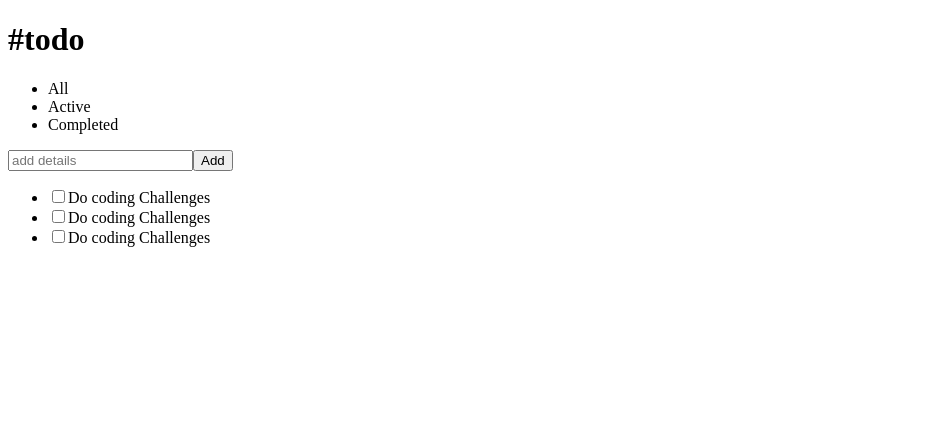
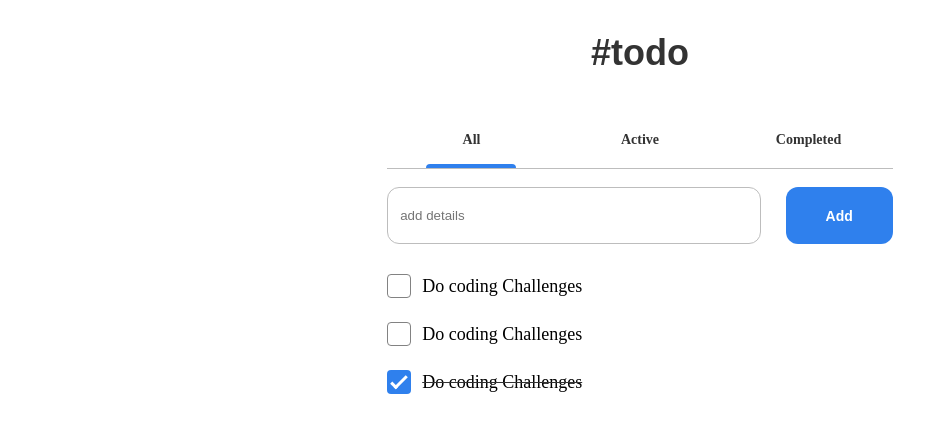
Before and after one commit to leekfsolo/todolist, a React (Create React App) app: page / in a window 1280 px wide. Shown: the top 432 px of the page, without its empty margins (0-948 px from the left). Built offline with nearby package versions, Linux system fonts and the light colour scheme.

Commit message:
feat: add custom checkbox

```diff
--- a/src/app/App.module.scss
+++ b/src/app/App.module.scss
@@ -0,0 +1,170 @@
+@use "../common/ui/colors";
+
+#main {
+  display: flex;
+  flex-direction: column;
+  align-items: center;
+  height: 100vh;
+  width: 100%;
+
+  .container {
+    width: 40%;
+
+    h1 {
+      font-family: "Raleway", sans-serif;
+      font-weight: 700;
+      font-size: 36px;
+      color: colors.$black-1;
+      text-align: center;
+      margin-bottom: 58px;
+    }
+
+    .nav {
+      width: 100%;
+      border-bottom: 1px solid colors.$gray-4;
+      margin-bottom: 18px;
+
+      ul {
+        display: flex;
+        justify-content: space-around;
+        text-align: center;
+        list-style-type: none;
+        width: 100%;
+        margin: 0;
+        padding: 0;
+
+        .navItem {
+          font-weight: 600;
+          font-size: 14px;
+          color: colors.$black-1;
+          display: inline-block;
+          min-width: 90px;
+          cursor: pointer;
+
+          span {
+            display: inline-block;
+            margin-bottom: 16px;
+          }
+
+          .activeBar {
+            border-radius: 4px 4px 0 0;
+            width: 90px;
+            height: 4px;
+            background-color: colors.$primary;
+          }
+        }
+      }
+    }
+
+    .addTask {
+      width: 100%;
+      margin-bottom: 32px;
+
+      form {
+        width: 100%;
+        margin: 0 auto;
+        display: flex;
+
+        input {
+          border: 1px solid colors.$gray-4;
+          padding: 20px 12px;
+          border-radius: 12px;
+          outline: none;
+          width: 100%;
+          margin-right: 25px;
+        }
+
+        button {
+          border-radius: 12px;
+          font-weight: 600;
+          font-size: 14px;
+          padding: 20px 40px;
+          background-color: colors.$primary;
+          color: colors.$white;
+          outline: none;
+          border: none;
+          cursor: pointer;
+        }
+      }
+    }
+
+    .taskList {
+      width: 100%;
+
+      ul {
+        margin: 0;
+        padding: 0;
+        list-style-type: none;
+
+        li {
+          margin-bottom: 27px;
+
+          .checkboxWrapper {
+            font-weight: 500;
+            font-size: 18px;
+            position: relative;
+            padding: 2px 0 0 35px;
+            cursor: pointer;
+
+            input {
+              width: 0;
+              height: 0;
+              position: absolute;
+              top: 0;
+              left: 0;
+
+              &:checked ~ .checkbox {
+                background-color: colors.$primary;
+                border: none;
+
+                &::after {
+                  display: block;
+                }
+              }
+            }
+
+            .checkbox {
+              position: absolute;
+              top: 0;
+              left: 0;
+              width: 24px;
+              height: 24px;
+              border: 1px solid colors.$gray-3;
+              border-radius: 4px;
+              box-sizing: border-box;
+
+              &::after {
+                content: "";
+                position: absolute;
+                display: none;
+                left: 8px;
+                top: 2px;
+                height: 14px;
+                width: 5px;
+                border: solid white;
+                border-width: 0 3px 3px 0;
+                transform: rotate(45deg);
+              }
+            }
+
+            &.done {
+              text-decoration: line-through;
+              text-decoration-color: colors.$black-1;
+              text-decoration-thickness: 1px;
+            }
+
+            &:hover input {
+              ~ .checkbox {
+                background-color: colors.$gray-4;
+              }
+
+              &:checked ~ .checkbox {
+                background-color: colors.$primary !important;
+              }
+            }
+          }
+        }
+      }
+    }
+  }
+}
--- a/src/app/App.tsx
+++ b/src/app/App.tsx
@@ -13,9 +13,9 @@ const App = () => {
     { title: "Completed" },
   ]);
   const [tasks, setTasks] = useState<Array<Task>>([
-    { title: "Do coding Challenges", done: false },
-    { title: "Do coding Challenges", done: false },
-    { title: "Do coding Challenges", done: false },
+    { title: "Do coding Challenges", done: false, id: "a1" },
+    { title: "Do coding Challenges", done: false, id: "a2" },
+    { title: "Do coding Challenges", done: true, id: "a3" },
   ]);
 
   const changeActiveNavItem = (title: string) => {
@@ -29,51 +29,70 @@ const App = () => {
     setNavItems(newNavItems);
   };
 
+  const toggleStatusTasks = (id: string) => {
+    const newTasks = tasks.map((task) => {
+      if (task.id === id) task.done = !task.done;
+      return task;
+    });
+
+    setTasks(newTasks);
+  };
+
   return (
-    <main>
+    <main id={styles.main}>
+      <div className={styles.container}>
         <h1>#todo</h1>
 
-      <nav>
+        <nav className={styles.nav}>
           <ul>
             {navItems.map((item, idx) => (
               <li
                 key={idx}
-              className={`${styles.navItem} ${
-                item.active ? styles.active : ""
-              }`}
+                className={styles.navItem}
                 onClick={() => changeActiveNavItem(item.title)}
               >
-              {item.title}
+                <span>{item.title}</span>
+                {item.active && <div className={styles.activeBar}></div>}
               </li>
             ))}
           </ul>
         </nav>
 
-      <div>
+        <div className={styles.addTask}>
           <form action="#">
             <input type="text" placeholder="add details" />
             <button type="submit">Add</button>
           </form>
         </div>
 
-      <div>
+        <div className={styles.taskList}>
           <ul>
             {tasks.map((task, idx) => {
               const id = idx.toString();
 
               return (
                 <li key={idx}>
+                  <label
+                    htmlFor={id}
+                    className={`${styles.checkboxWrapper} ${
+                      task.done ? styles.done : ""
+                    }`}
+                  >
+                    {task.title}
                     <input
                       type="checkbox"
                       name="task"
                       id={id}
                       checked={task.done}
+                      onChange={() => toggleStatusTasks(task.id)}
                     />
-                <label htmlFor={id}>{task.title}</label>
+                    <span className={styles.checkbox}></span>
+                  </label>
                 </li>
               );
             })}
           </ul>
+        </div>
       </div>
     </main>
   );
--- a/src/app/model.ts
+++ b/src/app/model.ts
@@ -6,4 +6,5 @@ export interface NavItem {
 export interface Task {
   title: string;
   done: boolean;
+  id: string;
 }
--- a/src/common/ui/_colors.scss
+++ b/src/common/ui/_colors.scss
@@ -2,4 +2,9 @@ $primary: #2f80ed;
 $danger: #eb5757;
 
 $gray-1: #a9a9a9;
+$gray-3: #828282;
 $gray-4: #bdbdbd;
+
+$black-1: #333333;
+
+$white: #ffffff;
--- a/src/common/ui/index.scss
+++ b/src/common/ui/index.scss
@@ -1,6 +1,8 @@
 @import url("https://fonts.googleapis.com/css2?family=Montserrat:wght@400;500;600&family=Raleway:wght@400;700&display=swap");
 
-* {
+*,
+*:before,
+*:after {
   box-sizing: border-box;
 }
 
```
Lines whose indentation alone changed are shown as unchanged.
